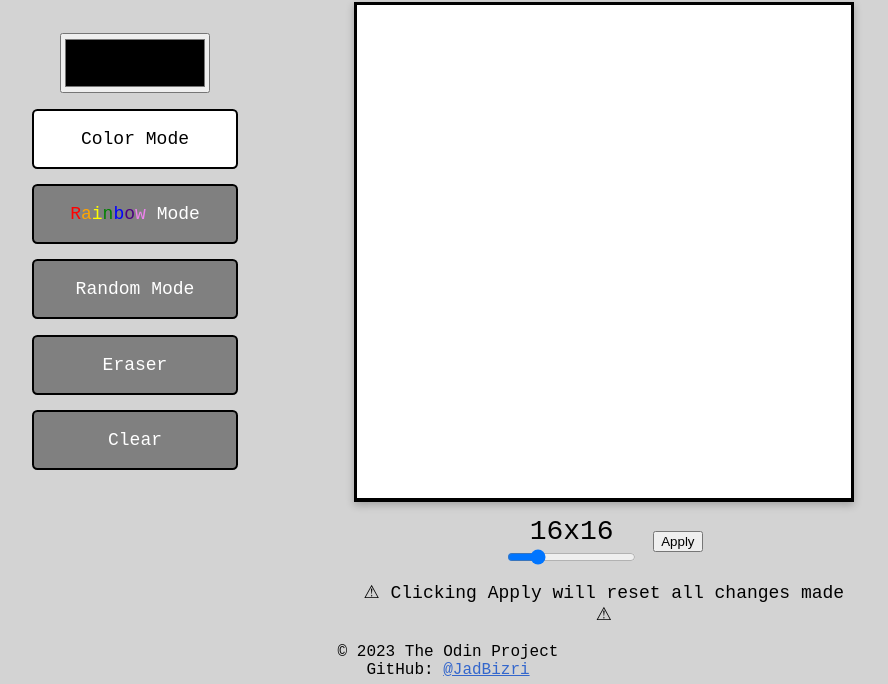
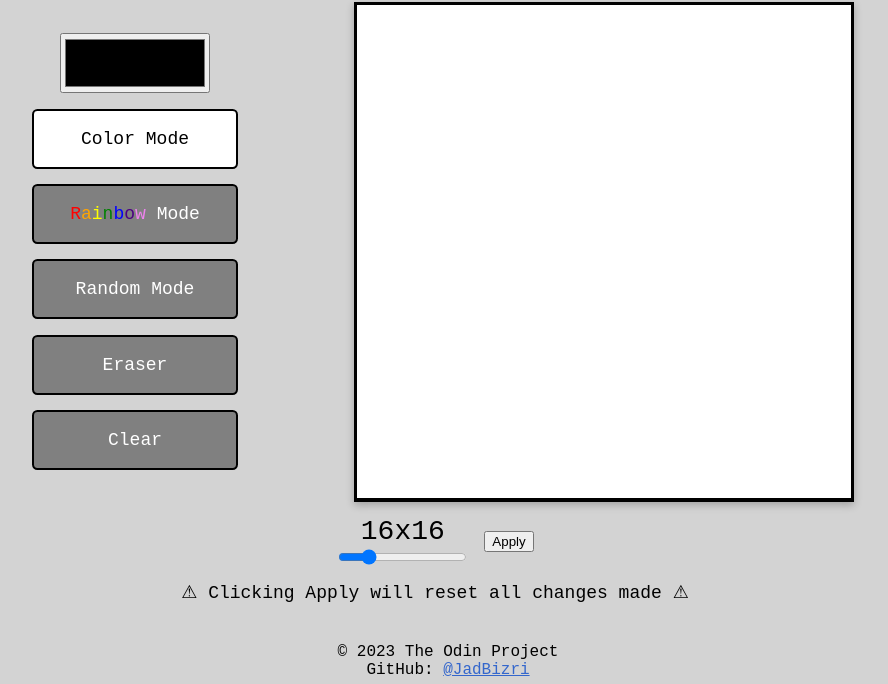
Before and after one commit to JadBizri/etch-a-sketch, a plain HTML site: page index.html in a window 1280 px wide. Shown: the part 116-800 px from the top of the page, without its empty margins (205-1093 px from the left). Drawn offline with Linux system fonts and the light colour scheme.

Commit message:
Fix issue where grid size was considered overflow

```diff
--- a/index.html
+++ b/index.html
@@ -25,6 +25,11 @@
 
         <div class="grid-container">
             <div class="container"></div>
+        </div>
+
+    </div>
+
+    <div class="options">
         <div class="grid-size">
             <div class="slide-container">
                 <div id="size"></div>
@@ -33,8 +38,6 @@
             <button id="apply-button">Apply</button>
         </div>
         <p class="warning">⚠ Clicking Apply will reset all changes made ⚠</p>
-        </div>
-
     </div>
 
 
```
Lines whose indentation alone changed are shown as unchanged.
